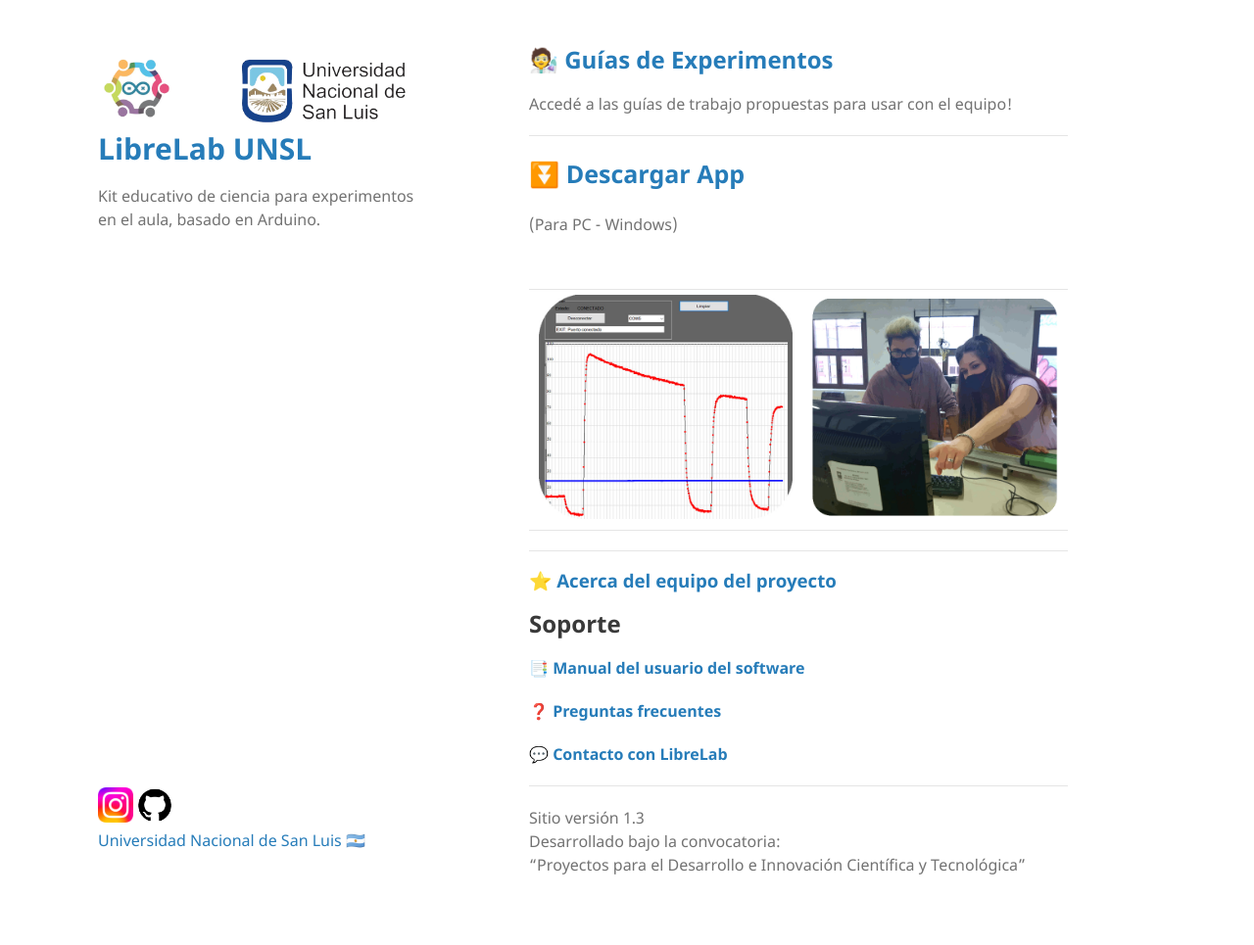
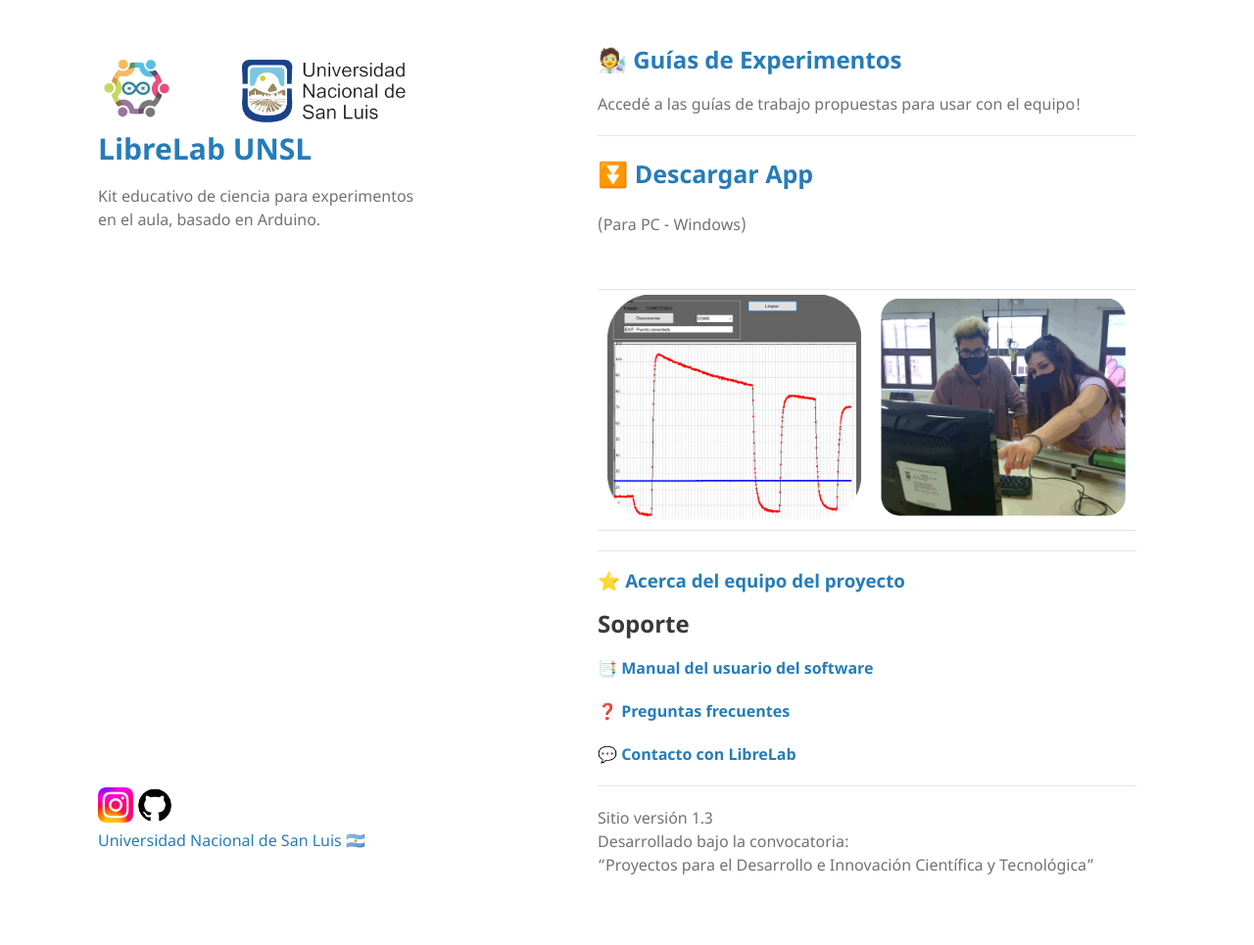
Before and after one commit to labunsl/labunsl.github.io, a Jekyll site: the page built from index.md, in a window 1280 px wide. Shown: the whole page at 98% size. Built offline with Jekyll 4.4.1, drawn with Linux system fonts in a browser that asks for light colours.

Commit message:
Corregir ancho página según resolución

```diff
--- a/_sass/jekyll-theme-minimal.scss
+++ b/_sass/jekyll-theme-minimal.scss
@@ -193,8 +193,9 @@
 
 section {
   width:800px;
-  float:right;
+  float:left;
   padding-bottom:50px;
+  padding-left:420px;
 
  }
 
```
